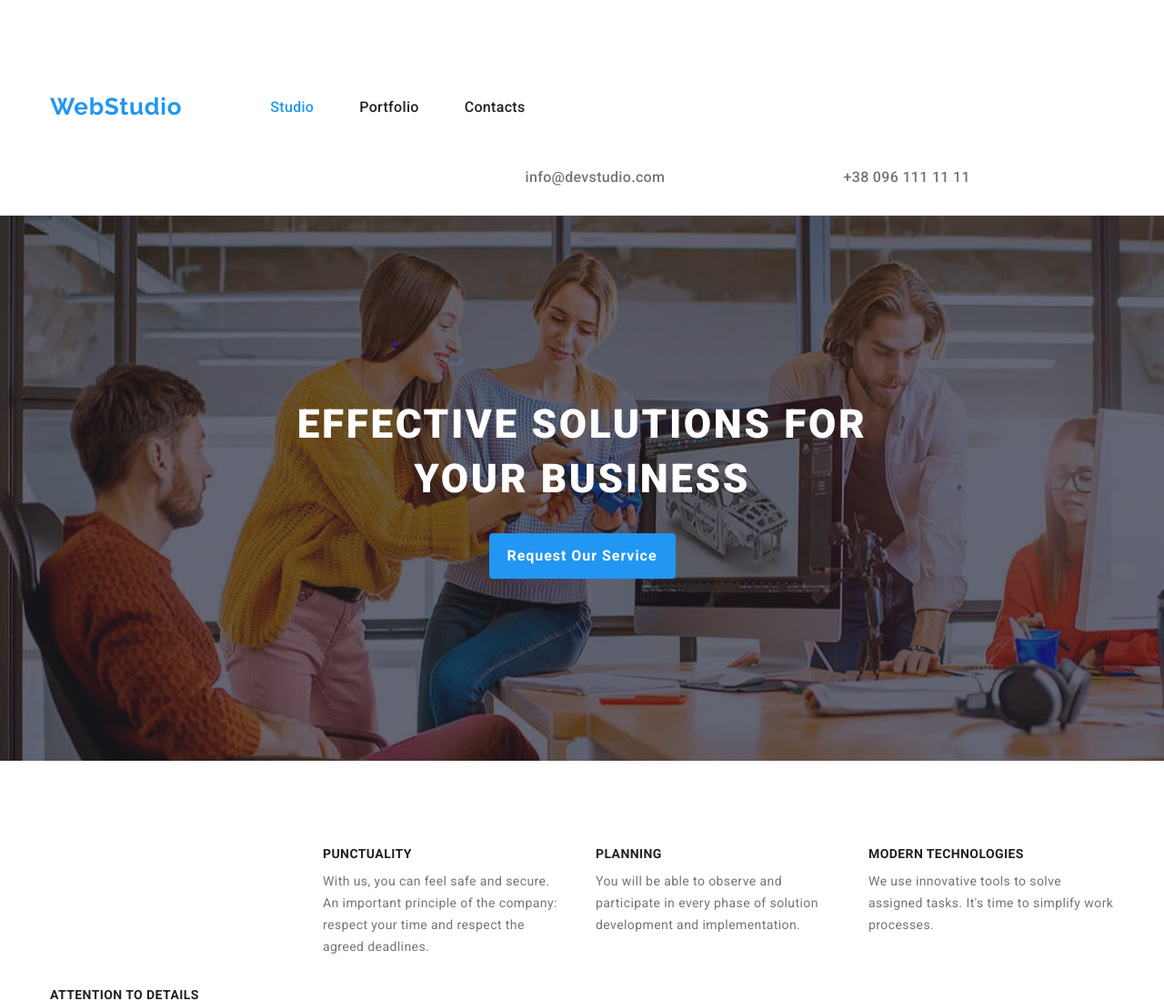
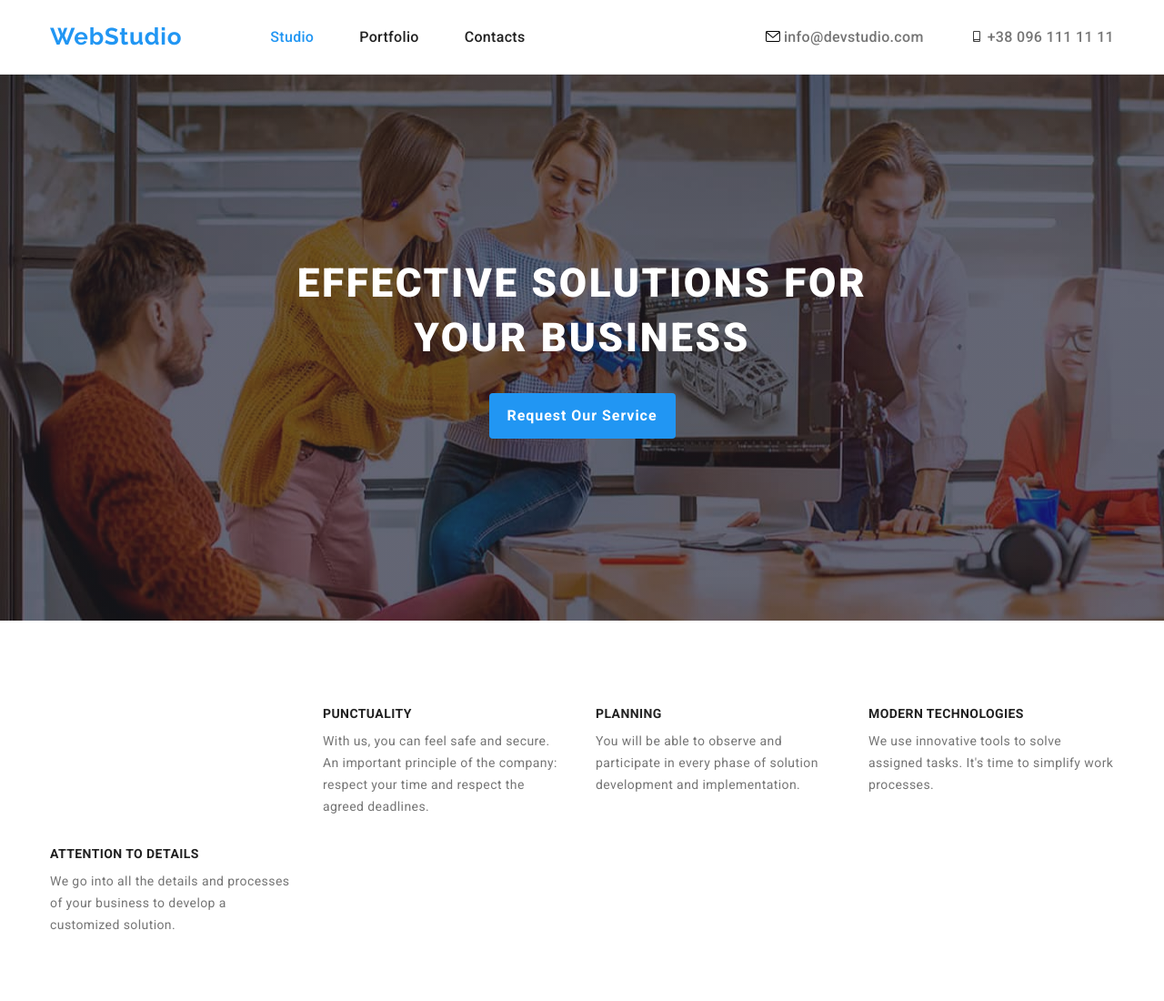
Before and after one commit to StefieCaff/goit-markup-hw-04, a plain HTML site: page index.html in a window 1280 px wide. Shown: the top 1100 px of the page at 91% size. Drawn offline with nearby package versions, Linux system fonts and the light colour scheme.

Commit message:
header links employed
still need to work on fill and hover

```diff
--- a/css/styles.css
+++ b/css/styles.css
@@ -147,6 +147,10 @@ margin-right: 50px;
   font-weight: 500;
   line-height: 16px;
   letter-spacing: 0.02em;
+}
+
+.header-icon{
+  fill: current-color;
 }
 
 .current-link,
--- a/index.html
+++ b/index.html
@@ -2,7 +2,7 @@
 <html lang="en">
 
 <head>
-    <meta name="WebStudio" content="Effective Sollutions for your Business" />
+    <meta name="WebStudio" content="Effective Solutions for your Business" />
     <meta charset="UTF-8" />
     <meta http-equiv="X-UA-Compatible" content="IE=edge" />
     <meta name="viewport" content="width=device-width, initial-scale=1.0" />
@@ -42,22 +42,16 @@
 
             <ul class="nav-contacts list">
                 <li class="header-contact-item">
-                  <div class="header-icon-mail">
-                    <svg>
-                      <use>
-
-                      </use>
+                    <svg class="header-icon" width="16px" height="12px">
+                      <use href="./images/icons.svg#icon-envelope"></use>
                     </svg>
-                  </div>
                   <a class="header-contact-link"
                     href="mailto:info@devstudio.com">info@devstudio.com
                   </a>
                 </li>
                 <li class="header-contact-item">
-                  <svg>
-                    <use>
-
-                    </use>
+                  <svg class="header-icon" width="16px" height="12px">
+                    <use href="./images/icons.svg#icon-smartphone"></use>
                   </svg>
                   <a class="header-contact-link"
                     href="tel:+38 096 111 11 11"> +38 096 111 11 11
```
